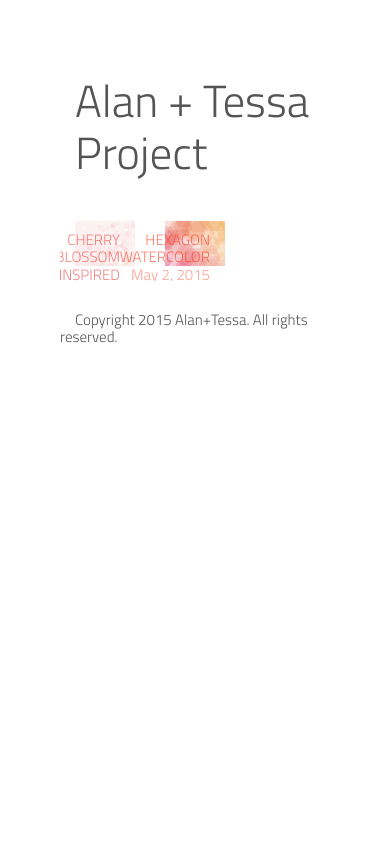
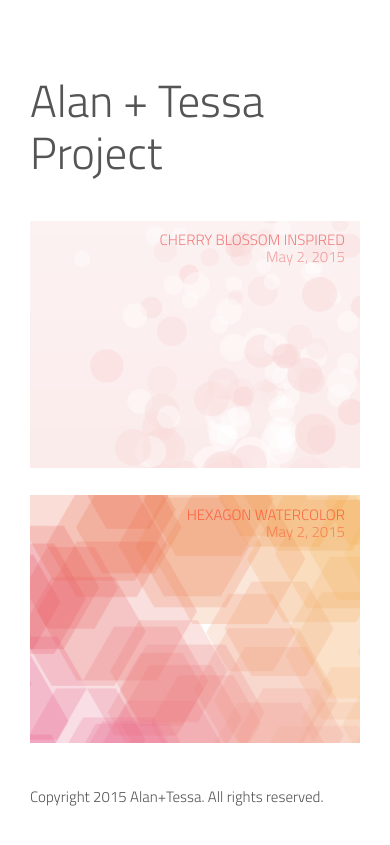
Before and after one commit to alantessa/alantessa.github.io, a Jekyll site: the page built from index.html, in a window 390 px wide. Shown: the top 845 px of the page. Built offline with Jekyll 4.4.1, drawn with Linux system fonts in a browser that asks for light colours; nearby versions of some CDN libraries.

Commit message:
Add temporary media queries

```diff
--- a/_sass/_layout.scss
+++ b/_sass/_layout.scss
@@ -26,3 +26,14 @@ body {
 	padding: 0 4rem;
 	box-sizing: border-box;
 }
+
+@media (max-width:600px) {
+    body {
+        padding: 0 1rem;
+    }
+}
+@media (min-width:601px) and (max-width:1000px) {
+    body {
+        padding: 0 2rem;
+    }
+}
--- a/css/main.scss
+++ b/css/main.scss
@@ -84,3 +84,18 @@ footer {
 		}
 	}
 }
+
+@media (max-width:600px) {
+    .content .post_list li {
+		$n_col: 1;
+		float: left;
+		width: 100% / $n_col;
+    }
+}
+@media (min-width:601px) and (max-width:900px) {
+    .content .post_list li {
+		$n_col: 2;
+		float: left;
+		width: 100% / $n_col;
+    }
+}
```
